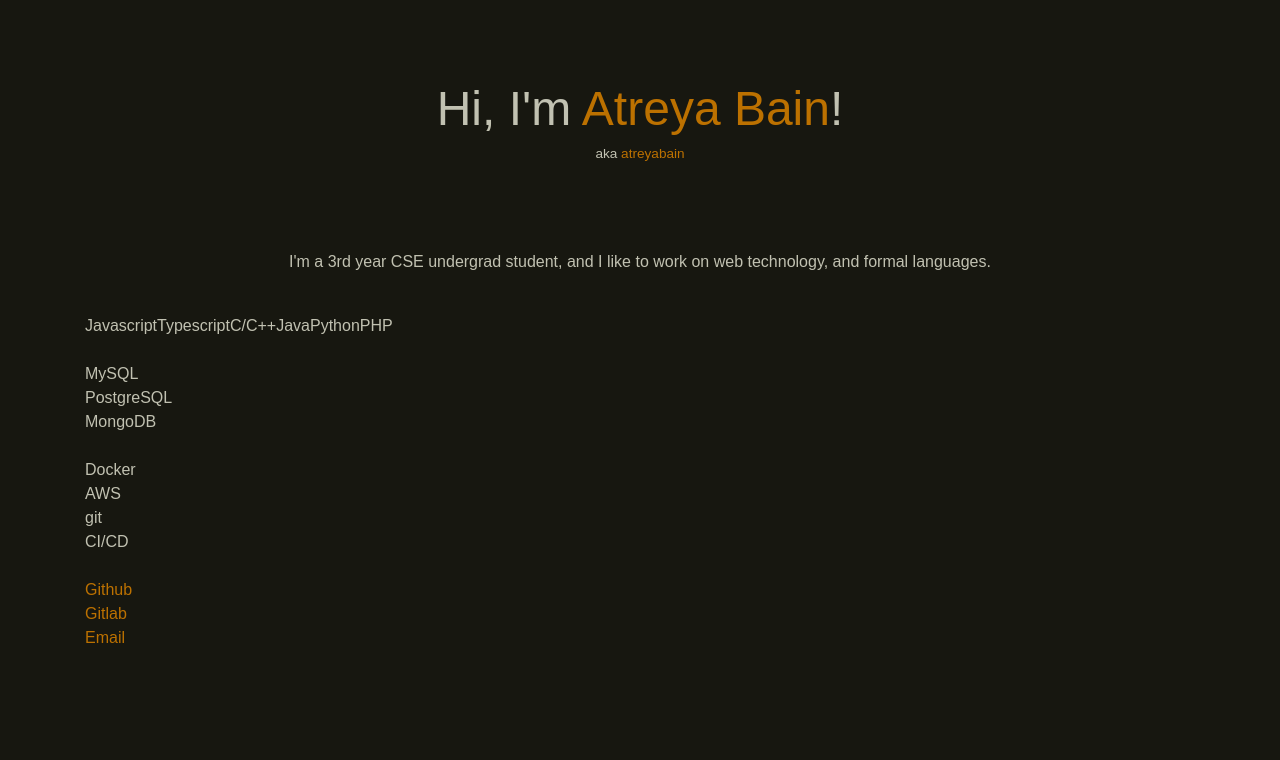
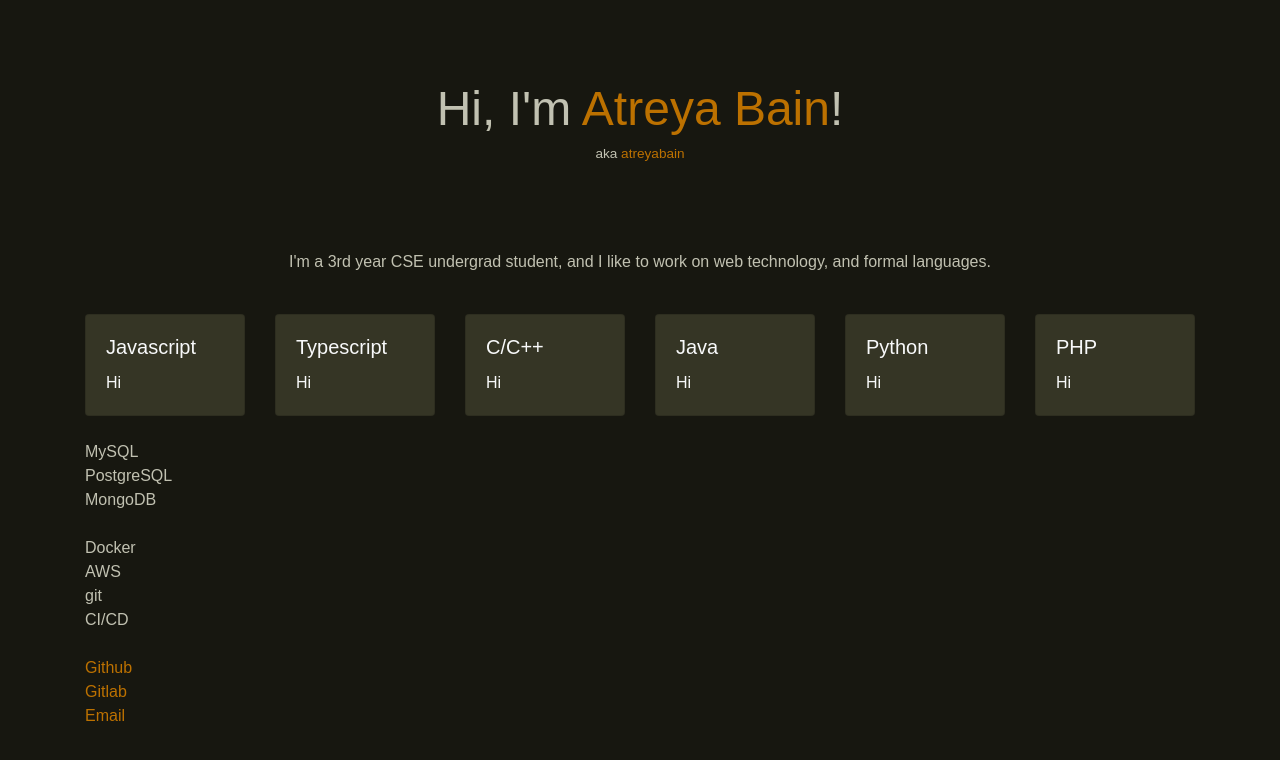
Before and after one commit to chrisvrose/chrisvrose.github.io, a Next.js app: page / in a window 1280 px wide. Shown: the top 760 px of the page. Built offline with nearby package versions, Linux system fonts and the light colour scheme.

Commit message:
[add] docs and bootstrap vars

```diff
--- a/components/LanguageCard.tsx
+++ b/components/LanguageCard.tsx
@@ -1,5 +1,19 @@
-import { FC } from 'react';
+import React, { FC } from 'react';
+import { Card } from 'react-bootstrap';
 
-const LanguageCard: FC = () => {
-    return <p>Hi</p>;
+export type languageCardTypes = {
+    name: string;
+    icon: string;
+    smalldesc: string;
 };
+
+export const LanguageCard: FC<languageCardTypes> = ({ name, icon, smalldesc }) => {
+    return (
+        <Card bg='dark' text='light'>
+            <Card.Body>
+                <Card.Title>{name}</Card.Title>
+                <Card.Text>{smalldesc}</Card.Text>
+            </Card.Body>
+        </Card>
+    );
+};
--- a/components/Languages.tsx
+++ b/components/Languages.tsx
@@ -1,18 +1,17 @@
-import { FC } from 'react';
+import React, { FC } from 'react';
+import { CardDeck } from 'react-bootstrap';
+import { LanguageCard, languageCardTypes } from './LanguageCard';
 
 export type LanguagesProps = {
-    languages: {
-        name: string;
-        icon: string;
-    }[];
+    languages: languageCardTypes[];
 };
 
 export const Languages: FC<LanguagesProps> = ({ languages }) => {
     return (
-        <div>
+        <CardDeck>
             {languages.map(e => {
-                return e.name;
+                return <LanguageCard key={e.name} {...e} />;
             })}
-        </div>
+        </CardDeck>
     );
 };
--- a/components/NameHeader.tsx
+++ b/components/NameHeader.tsx
@@ -9,7 +9,7 @@ export type NameHeaderProps = {
 };
 
 /**
- * Big name
+ * Big name with switching alias
  * @param param0 Big Name props
  */
 const NameHeader: FC<NameHeaderProps> = function NameHeader({ name, alias, resume }) {
--- a/content/matter.json
+++ b/content/matter.json
@@ -3,6 +3,15 @@
     "alias": ["atreyabain", "chrisvrose", "kekvrose"],
     "resume": "./static/resume.pdf",
     "desc": "I'm a 3rd year CSE undergrad student, and I like to work on web technology, and formal languages.",
+    "whatIDo": [
+        {
+            "name": "Web Technology",
+            "desc": "",
+            "tools": [""],
+            "proficiency": 4
+        }
+    ],
+
     "links": [
         {
             "name": "Github",
@@ -18,12 +27,37 @@
         }
     ],
     "languages": [
-        { "name": "Javascript", "icon": "" },
-        { "name": "Typescript", "icon": "" },
-        { "name": "C/C++", "icon": "" },
-        { "name": "Java", "icon": "" },
-        { "name": "Python", "icon": "" },
-        { "name": "PHP", "icon": "" }
+        {
+            "name": "Javascript",
+            "icon": "",
+            "smalldesc": "Hi"
+        },
+
+        {
+            "name": "Typescript",
+            "icon": "",
+            "smalldesc": "Hi"
+        },
+        {
+            "name": "C/C++",
+            "icon": "",
+            "smalldesc": "Hi"
+        },
+        {
+            "name": "Java",
+            "icon": "",
+            "smalldesc": "Hi"
+        },
+        {
+            "name": "Python",
+            "icon": "",
+            "smalldesc": "Hi"
+        },
+        {
+            "name": "PHP",
+            "icon": "",
+            "smalldesc": "Hi"
+        }
     ],
     "dbs": ["MySQL", "PostgreSQL", "MongoDB"],
     "tech": ["Docker", "AWS", "git", "CI/CD"]
--- a/content/projects.json
+++ /dev/null
@@ -1,6 +0,0 @@
-{"projects":[
-    {
-        "name":"HSQL",
-        "fqn":"Design and Implementation of HSQL: HPCC Structured Query Language"
-    }
-]}
--- /dev/null
+++ b/content/work.json
@@ -0,0 +1,18 @@
+{
+    "work":[
+        {
+            "name":"HSQL",
+            "fqn":"Design and Implementation of HSQL: HPCC Structured Query Language",
+            "role":"",
+            "period":"",
+            "details":""
+        }
+    ],
+    "projects":[
+        {
+            "name":"HSQL",
+            "fqn":"Design and Implementation of HSQL: HPCC Structured Query Language",
+            "period":""
+        }
+    ]
+}
--- /dev/null
+++ b/lib/misc.ts
@@ -0,0 +1,8 @@
+/**
+ * Stringify then parsify, makes processing large files easier and removes functions
+ * @param arg Input object
+ * @returns Simplified object
+ */
+export function parsify<T>(arg: T): T {
+    return JSON.parse(JSON.stringify(arg));
+}
--- a/lib/readPage.ts
+++ b/lib/readPage.ts
@@ -2,6 +2,8 @@ import path from 'path';
 import matter from 'gray-matter';
 import { promises as fs } from 'fs';
 import { Awaited } from './types/Awaited';
+import { parsify } from './misc';
+
 /**
  * Read Blog file
  * @param blogname read blog file
@@ -12,10 +14,6 @@ export async function readBlogPage(blogname: string) {
     const file = await fs.readFile(paths);
     //process it
     return matter(file);
-}
-
-function parsify<T>(arg: T): T {
-    return JSON.parse(JSON.stringify(arg));
 }
 
 /**
@@ -37,5 +35,5 @@ export type projectsType = Awaited<ReturnType<typeof readProjects>>;
  * Read projects and return as JSON
  */
 export async function readProjects() {
-    return parsify(await import('../content/projects.json'));
+    return parsify(await import('../content/work.json'));
 }
--- a/pages/_app.tsx
+++ b/pages/_app.tsx
@@ -1,6 +1,6 @@
 import type { AppProps /*, AppContext */ } from 'next/app';
 import Header from '../components/Header';
-import "bootstrap/dist/css/bootstrap.min.css";
+// import "bootstrap/dist/css/bootstrap.min.css";
 import "../styles/global.scss";
 function MyApp({ Component, pageProps }: AppProps) {
     return (
--- a/styles/global.scss
+++ b/styles/global.scss
@@ -1,8 +1,13 @@
+
 @use './colors.scss' as c;
-body {
-    background-color: c.$back;
-    color: c.$primary;
-}
+
+$body-bg: c.$back;
+$body-color: c.$primary;
+$primary: c.$accent;
+$dark: lighten( c.$back,10%);
+
+@import "../node_modules/bootstrap/scss/bootstrap";
+
 
 a {
     text-decoration: none;
```
